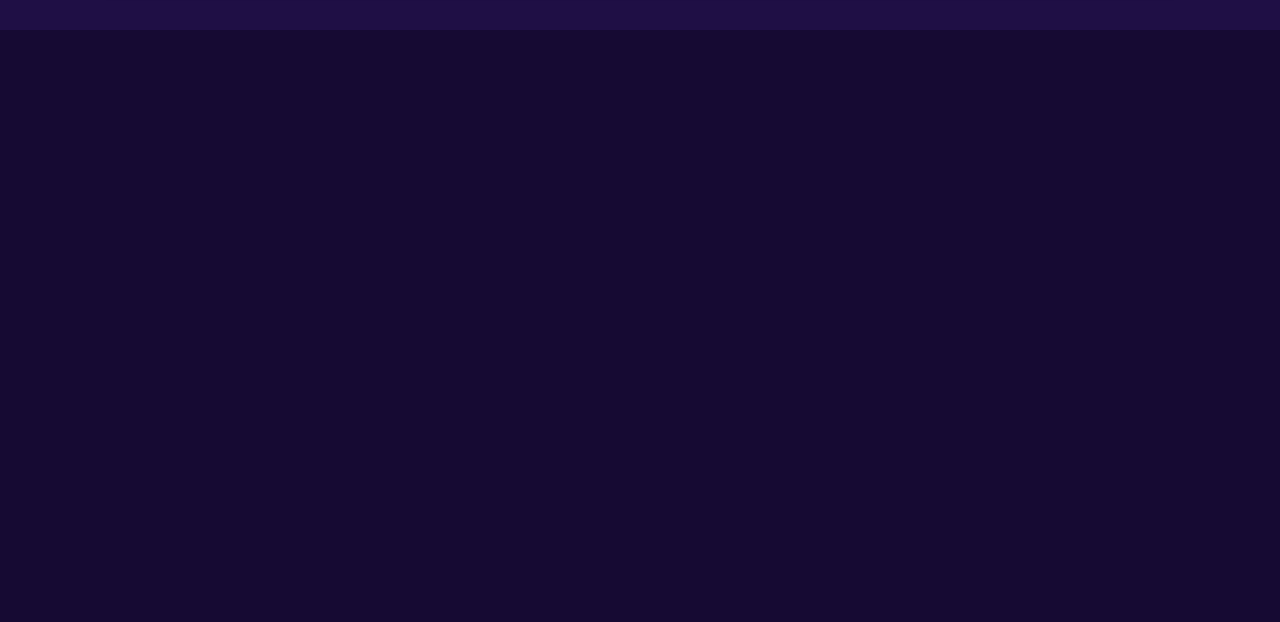
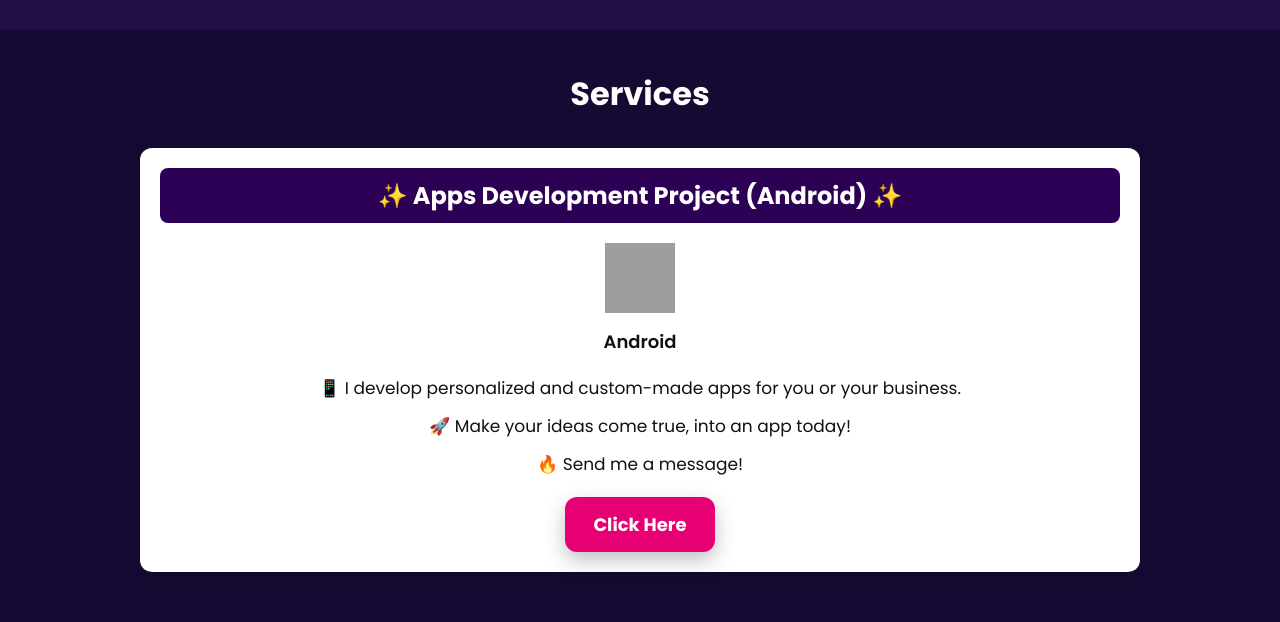
Before and after one commit to ali-mahdjoub/ali-mahdjoub.github.io, a plain HTML site: page index.html in a window 1280 px wide. Shown: the part 7813-8435 px from the top of the page. Before the commit the page ends 7843 px from the top, so only its background shows below. Drawn offline with Linux system fonts and the light colour scheme; grey boxes are pictures that could not be loaded.

Commit message:
Update index.html

```diff
--- a/index.html
+++ b/index.html
@@ -162,6 +162,7 @@
     @media (max-width: 560px){
       .pdf-frame{ height:60vh; min-height:360px; }
     }
+
   </style>
 </head>
 <body>
@@ -438,5 +439,53 @@
     </div>
   </div>
 </section>
+<!-- SERVICES -->
+<section id="services" style="padding:40px 0;">
+  <div class="wrap">
+
+    <!-- Titre Section -->
+    <h2 style="text-align:center; font-size:32px; font-weight:900; margin-bottom:30px; color:#fff;">
+      Services
+    </h2>
+
+    <!-- Carte Service -->
+    <article class="project-card" style="text-align:center; padding:20px; border-radius:12px; background:#fff; box-shadow:0 8px 20px rgba(0,0,0,0.15);">
+
+      <!-- Titre Carte -->
+      <h3 style="margin-bottom:18px; font-size:24px; font-weight:800; background:#2c0055; color:white; padding:10px; border-radius:8px;">
+        ✨ Apps Development Project (Android) ✨
+      </h3>
+
+
+      <!-- Logo Android -->
+      <div style="margin:20px 0;">
+        <img src="https://cdn.jsdelivr.net/gh/devicons/devicon/icons/android/android-original.svg"
+             alt="Android" width="70" height="70">
+        <p style="font-size:18px; font-weight:600; margin-top:8px;">Android</p>
+      </div>
+
+      <!-- Texte -->
+      <p style="font-size:17px; margin-bottom:12px;">
+        📱 I develop personalized and custom-made apps for you or your business.
+      </p>
+      <p style="font-size:17px; margin-bottom:12px;">
+        🚀 Make your ideas come true, into an app today!
+      </p>
+      <p style="font-size:17px; margin-bottom:20px;">
+        🔥 Send me a message!
+      </p>
+
+      <!-- ✅ Bouton WhatsApp -->
+      <a href="https://wa.me/213671236181"
+         target="_blank"
+         style="display:inline-block; background-color:#e60073; color:white; padding:14px 28px; border-radius:12px; text-decoration:none; font-weight:700; font-size:18px; box-shadow:0 8px 20px rgba(0,0,0,0.25);">
+        Click Here
+      </a>
+    </article>
+  </div>
+</section>
+
+
+
 </body>
 </html>
```
